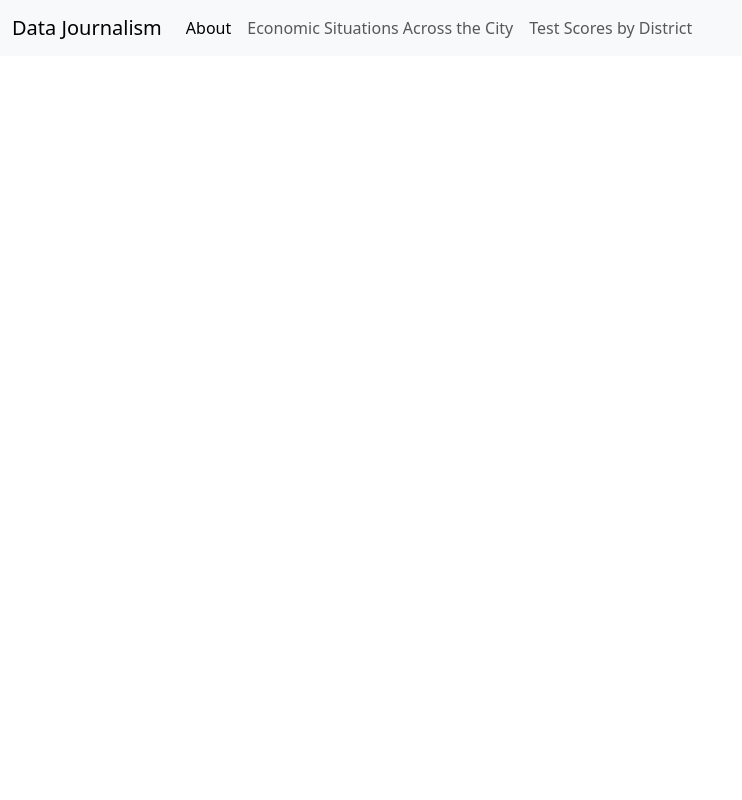
After one commit to avirtucio/dataJournalism, a Flask app: page /macro in a window 1280 px wide. The commit adds this page. Shown: the whole page, without its empty margins (0-742 px from the left). Run offline with Flask 3, Linux system fonts and the light colour scheme.

Commit message:
navbar, micro, macro made

```diff
--- a/dataJournalism/server.py
+++ b/dataJournalism/server.py
@@ -7,7 +7,7 @@ import math
 
 app = Flask(__name__, static_url_path='', static_folder='static')
 
-@app.route('/')
+@app.route('/about')
 def about():
     f = open("dataJournalism/data/math_scores.json")
     data = json.load(f)
@@ -30,7 +30,22 @@ def about():
     print(percentDict)
     print("Range is "+str(lowestperc)+"% to "+str(highestperc)+"%")
 
-    return render_template('about.html')
+    return render_template('about.html', data=data)
 
+@app.route('/macro')
+def macro():
+    f = open("dataJournalism/data/math_scores.json")
+    data = json.load(f)
+    f.close()
+
+    return render_template('macro.html', data=data)
+
+@app.route('/micro')
+def micro():
+    f = open("dataJournalism/data/math_scores.json")
+    data = json.load(f)
+    f.close()
+
+    return render_template('micro.html', data=data)
 
 app.run(debug=True)
--- a/dataJournalism/templates/macro.html
+++ b/dataJournalism/templates/macro.html
@@ -1,3 +1,14 @@
 <html>
+    <head>
+        <meta charset="utf-8">
+        <meta name="viewport" content="width=device-width, initial-scale=1">
+        <title>Data Journalism</title>
+        <link href="https://cdn.jsdelivr.net/npm/bootstrap@5.3.3/dist/css/bootstrap.min.css" rel="stylesheet" integrity="sha384-QWTKZyjpPEjISv5WaRU9OFeRpok6YctnYmDr5pNlyT2bRjXh0JMhjY6hW+ALEwIH" crossorigin="anonymous">
+    </head>
+
+    <body>
+        {% include 'navbar.html' %}
+
+    </body>
 
 </html>
--- /dev/null
+++ b/dataJournalism/templates/navbar.html
@@ -0,0 +1,15 @@
+<nav class="navbar navbar-expand-lg bg-body-tertiary">
+    <div class="container-fluid">
+        <a class="navbar-brand" href="#">Data Journalism</a>
+        <button class="navbar-toggler" type="button" data-bs-toggle="collapse" data-bs-target="#navbarNavAltMarkup" aria-controls="navbarNavAltMarkup" aria-expanded="false" aria-label="Toggle navigation">
+        <span class="navbar-toggler-icon"></span>
+        </button>
+        <div class="collapse navbar-collapse" id="navbarNavAltMarkup">
+        <div class="navbar-nav">
+            <a class="nav-link active" aria-current="page" href="about">About</a>
+            <a class="nav-link" href="macro">Economic Situations Across the City</a>
+            <a class="nav-link" href="micro">Test Scores by District</a>
+        </div>
+        </div>
+    </div>
+</nav>
```
Also changed, not shown: dataJournalism/templates/about.html (+1 -15 lines), dataJournalism/templates/micro.html (+9 -0 lines).
